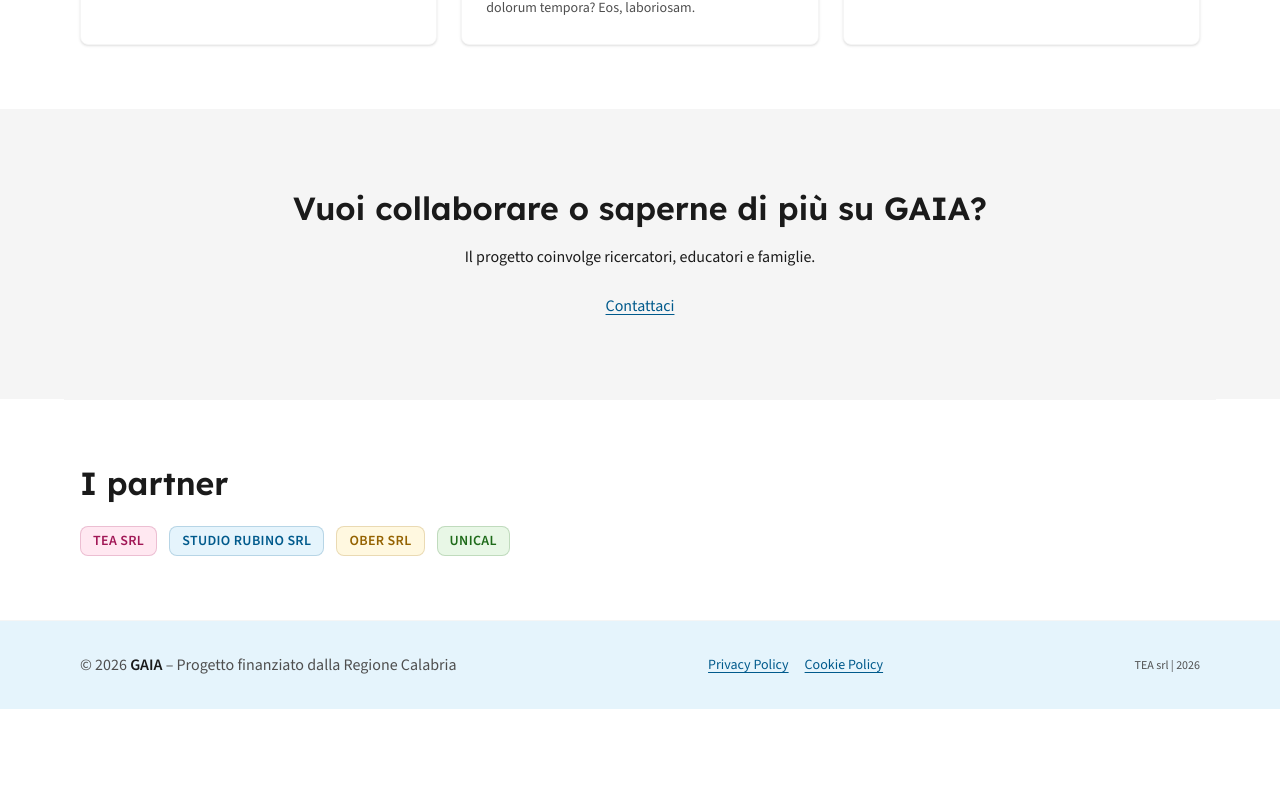
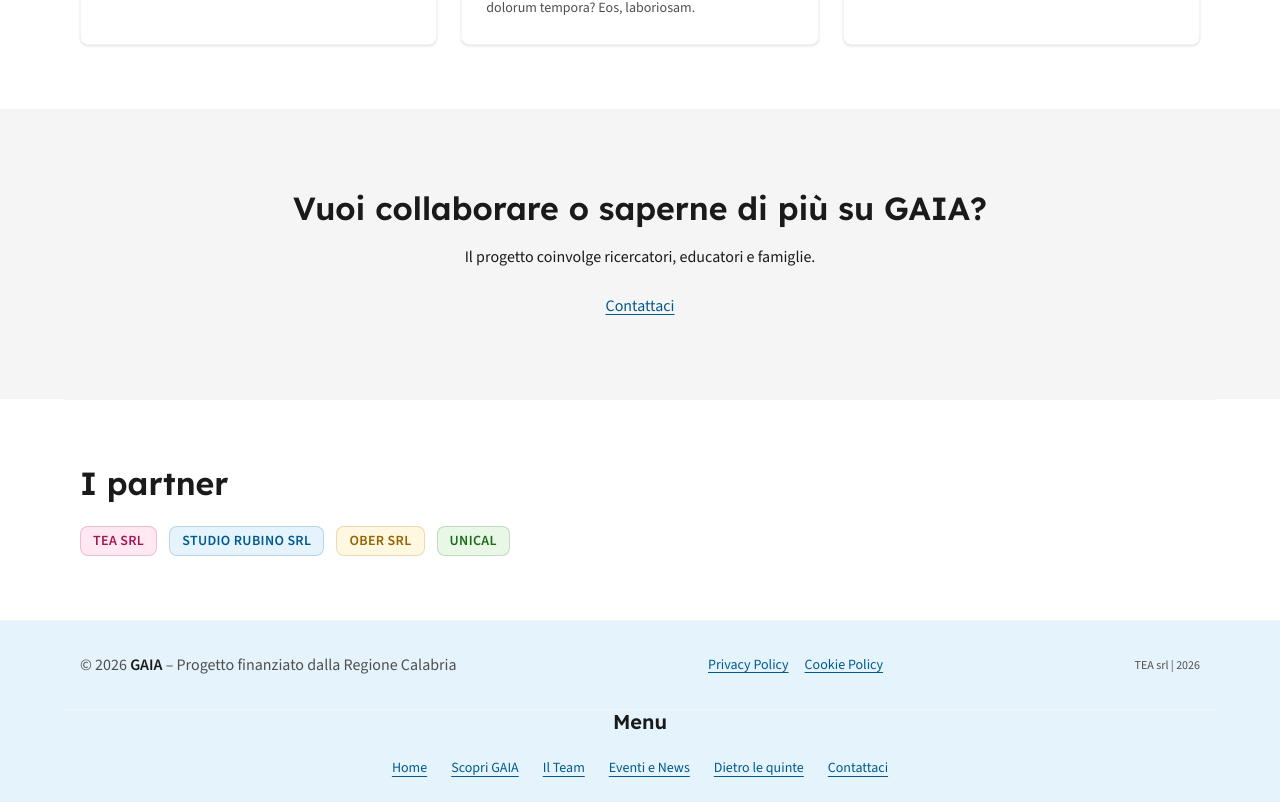
Before and after one commit to LauraCorrado/gaia-game, a React (Vite) app: page / in a window 1280 px wide. Shown: the part 1069-1871 px from the top of the page. Before the commit the page ends 1778 px from the top, so only its background shows below. Built offline with nearby package versions, Linux system fonts and the light colour scheme.

Commit message:
refactor(Footer.tsx): integrati link di nav in footer e inizio layout

```diff
--- a/src/components/shared/Footer.tsx
+++ b/src/components/shared/Footer.tsx
@@ -1,14 +1,19 @@
-import { NavLink } from 'react-router-dom'
+import { NavLink } from "react-router-dom";
+import { navLinks } from "../../data/navigation";
 
 export default function Footer() {
-  const year = new Date().getFullYear()
+  const year = new Date().getFullYear();
 
   return (
     <footer className="bg-lm-bg-blue dark:bg-dm-bg-secondary border-t border-lm-bg-secondary dark:border-dm-bg-secondary mt-auto">
       <div className="max-w-6xl mx-auto px-4 py-8 flex flex-col md:flex-row items-center justify-between gap-4 text-sm text-lm-text-secondary dark:text-dm-text-secondary">
-
         <p className="text-sm md:text-base">
-          © {year} <span className="font-semibold text-lm-text-primary dark:text-dm-text-primary"> GAIA</span> – Progetto finanziato dalla Regione Calabria
+          © {year}{" "}
+          <span className="font-semibold text-lm-text-primary dark:text-dm-text-primary">
+            {" "}
+            GAIA
+          </span>{" "}
+          – Progetto finanziato dalla Regione Calabria
         </p>
 
         <nav aria-label="Link legali" className="flex gap-4">
@@ -26,10 +31,22 @@ export default function Footer() {
           </NavLink>
         </nav>
 
-        <p className="text-xs">
-          TEA srl | {year}
-        </p>
+        <p className="text-xs">TEA srl | {year}</p>
+      </div>
+      <div className="max-w-6xl mx-auto px-4 text-lm-text-secondary dark:text-dm-text-secondary border-t border-lm-bg-secondary dark:border-dm-bg-secondary">
+        <nav aria-label="Navigazione footer">
+          <h4 className="text-center text-lm-text-primary dark:text-dm-text-primary">Menu</h4>
+          <ul className="flex flex-wrap gap-x-6 gap-y-2 justify-center md:display-block text-sm py-6">
+            {navLinks.map(({ to, label }) => (
+              <li key={to}>
+                <NavLink to={to} className="hover:underline underline-offset-4">
+                  {label}
+                </NavLink>
+              </li>
+            ))}
+          </ul>
+        </nav>
       </div>
     </footer>
-  )
+  );
 }
--- a/src/components/shared/ScrollToTop.tsx
+++ b/src/components/shared/ScrollToTop.tsx
@@ -24,7 +24,7 @@ export default function ScrollToTopBtn() {
       className={`
         fixed bottom-6 right-6 z-50
         p-3 rounded-full
-        bg-lm-green text-white
+        bg-lm-blue text-white
         dark:bg-dm-pink dark:text-lm-text-primary
         shadow-md
         transition-all duration-300
```
